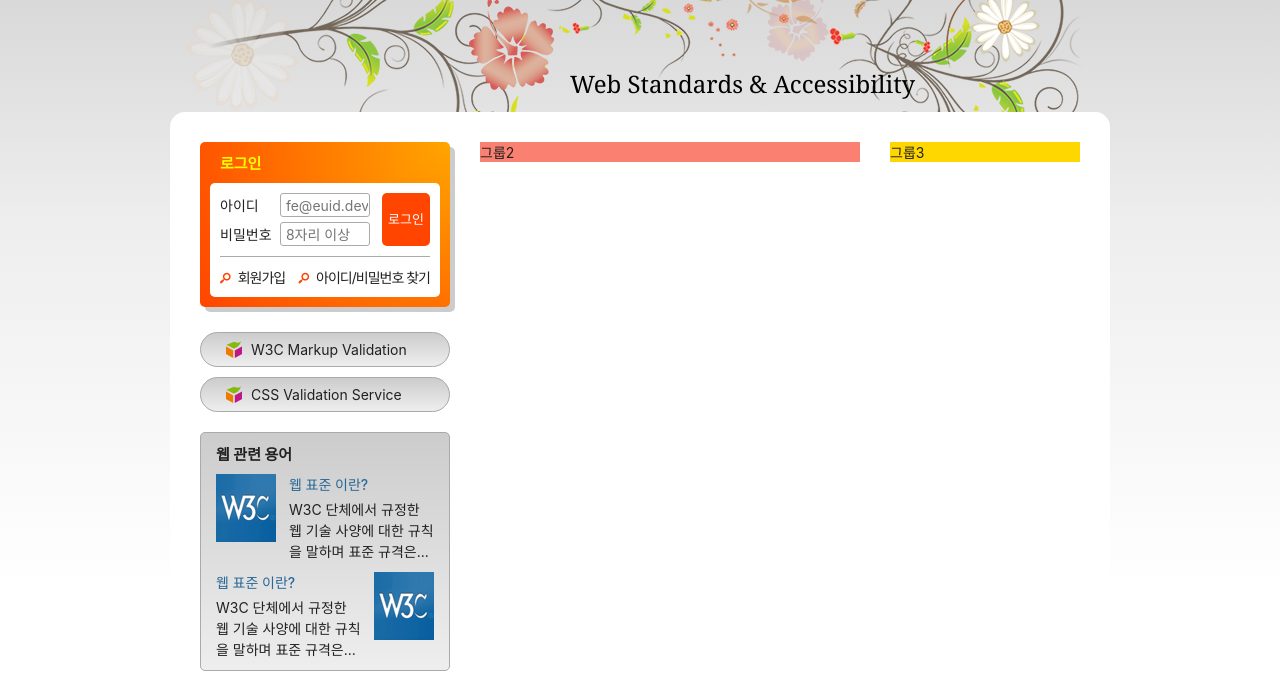
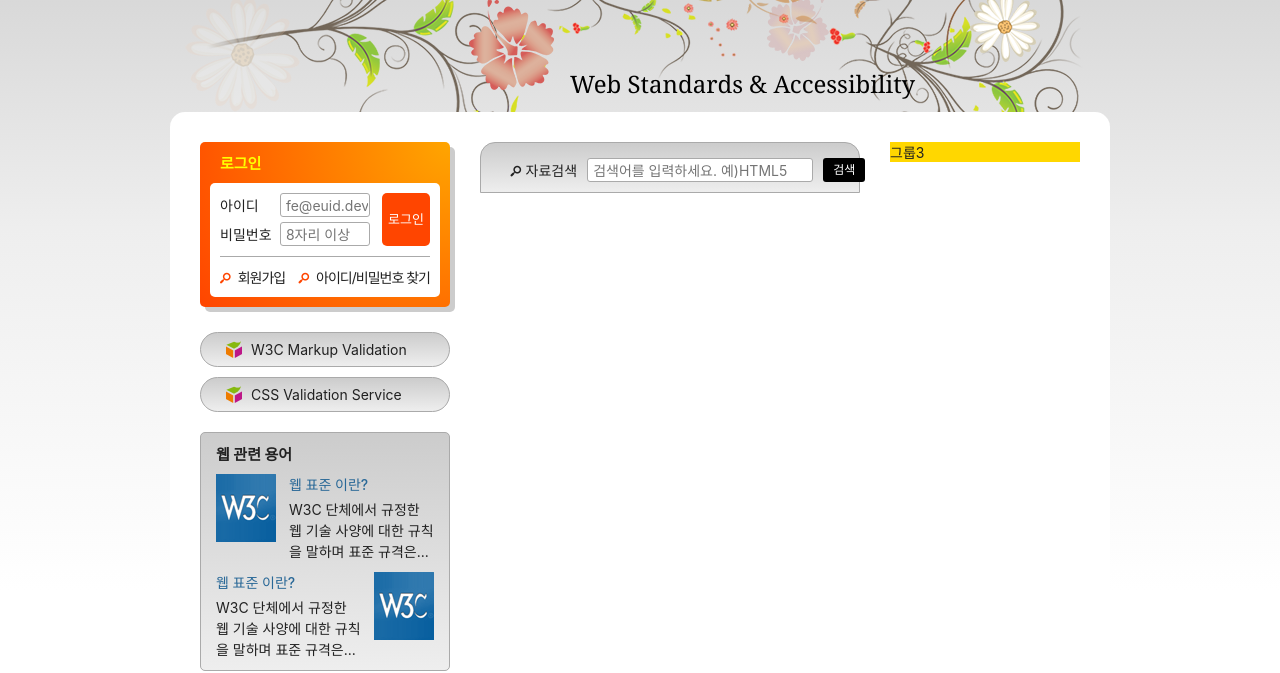
Before and after one commit to DahamWeon/HTML5, a plain HTML site: page index.html in a window 1280 px wide. Shown: the part 135-808 px from the top of the page. Drawn offline with Linux system fonts and the light colour scheme; a web font is replaced by a local one.

Commit message:
검색폼 완성

```diff
--- a/index.html
+++ b/index.html
@@ -187,7 +187,21 @@
         </dl>
       </section>
     </div>
-    <div class="group group2">그룹2</div>
+    <div class="group group2">
+      <h2 class="a11y-hidden">검색</h2>
+      <form method="POST" action="https://formspree.io/seulbinim@gmail.com" class="search-form">
+        <fieldset>
+          <legend>검색 폼</legend>
+          <div class="search-form-inner">
+            <div class="form-group">
+              <label for="search" class="form-group-label"><span class="icon-search" aria-hidden="true"></span>자료검색</label>
+              <input type="search" id="search" class="form-group-input" required placeholder="검색어를 입력하세요. 예)HTML5" />
+            </div>
+            <button type="submit" class="search-button button-fill button">검색</button>
+          </div>
+        </fieldset>
+      </form>
+    </div>
     <div class="group group3">그룹3</div>
   </main>
   <article class="slogan">슬로건</article>
--- a/styles/style.css
+++ b/styles/style.css
@@ -262,7 +262,6 @@ body {
   width: 250px;
 }
 .group2 {
-  background-color: salmon;
   width: 380px;
 }
 .group3 {
@@ -422,6 +421,48 @@ body {
   float: right;
 }
 
+/* 검색 폼 */
+.search-form {
+  background: #ccc linear-gradient(to bottom, #ccc, #eee);
+  border: 1px solid #aaa;
+  border-radius: 15px 15px 0 0;
+  padding: 15px 25px 10px;
+}
+.search-form-inner {
+  display: flex;
+  flex-flow: row nowrap;
+}
+.form-group {
+  flex-grow: 1;
+  display: flex;
+  flex-flow: row nowrap;
+  align-items: center;
+  padding-right: 10px;
+}
+.form-group-label {
+  white-space: nowrap;
+  margin-right: 10px;
+}
+.form-group-input {
+  border: 1px solid #aaa;
+  border-radius: 3px;
+  height: 24px;
+  padding: 1px 1px 1px 5px;
+  flex-grow: 1;
+  /* min-width: 0;
+  max-width: 100%; */
+}
+.search-button {
+  white-space: nowrap;
+  background-color: #000;
+  color: #fff;
+  height: 24px;
+  border: 0;
+  border-radius: 3px;
+  padding: 0 10px;
+  font-size: 1.2rem;
+}
+
 /* 슬로건 */
 .slogan {
   background: skyblue;
```
